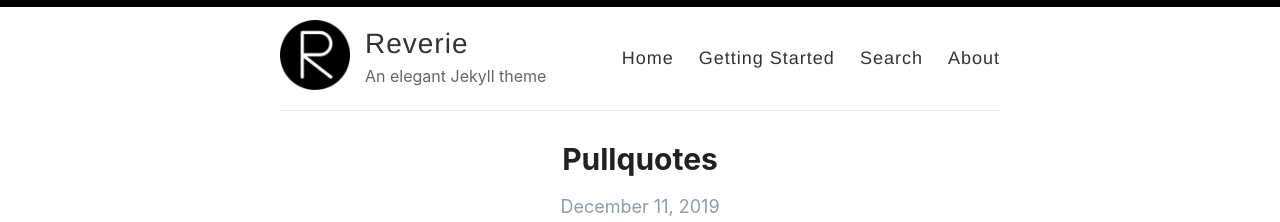
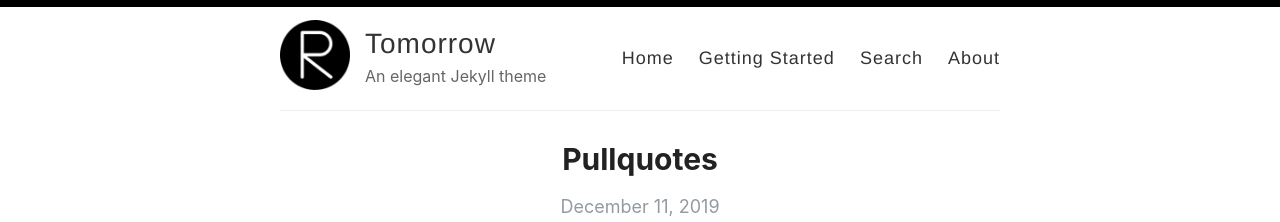
Before and after one commit to xiaominglui/xiaominglui.github.com, a Jekyll site: the page built from index.html, in a window 1280 px wide and 900 px high. Shown: the top 222 px of the window. Built offline with Jekyll 4.4.1, drawn with Linux system fonts in a browser that asks for light colours; the list of posts is cut into pages by our own code.

Commit message:
update basic info

```diff
--- a/_config.yml
+++ b/_config.yml
@@ -3,7 +3,7 @@
 #
 
 # Name of your site (displayed in the header)
-name: Reverie
+name: Tomorrow
 
 # Name of the author
 author: Amit Merchant
```
